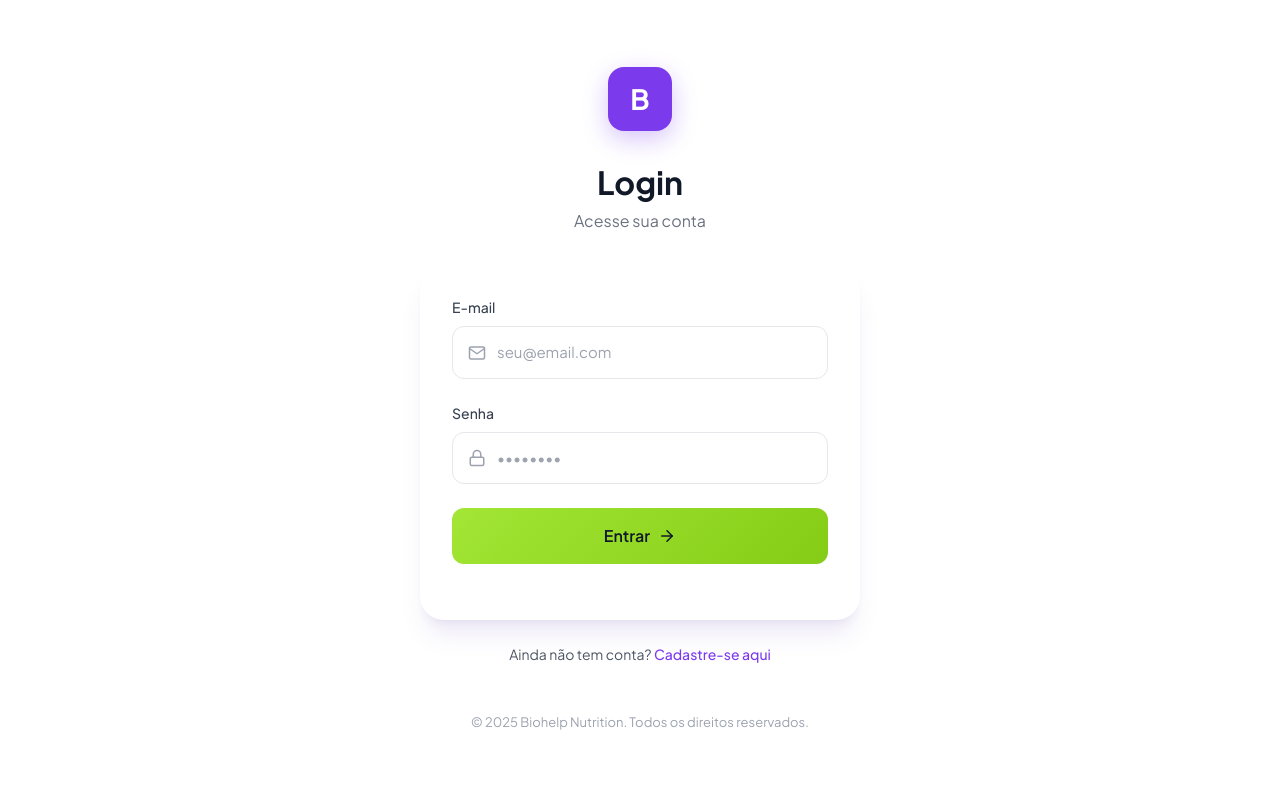
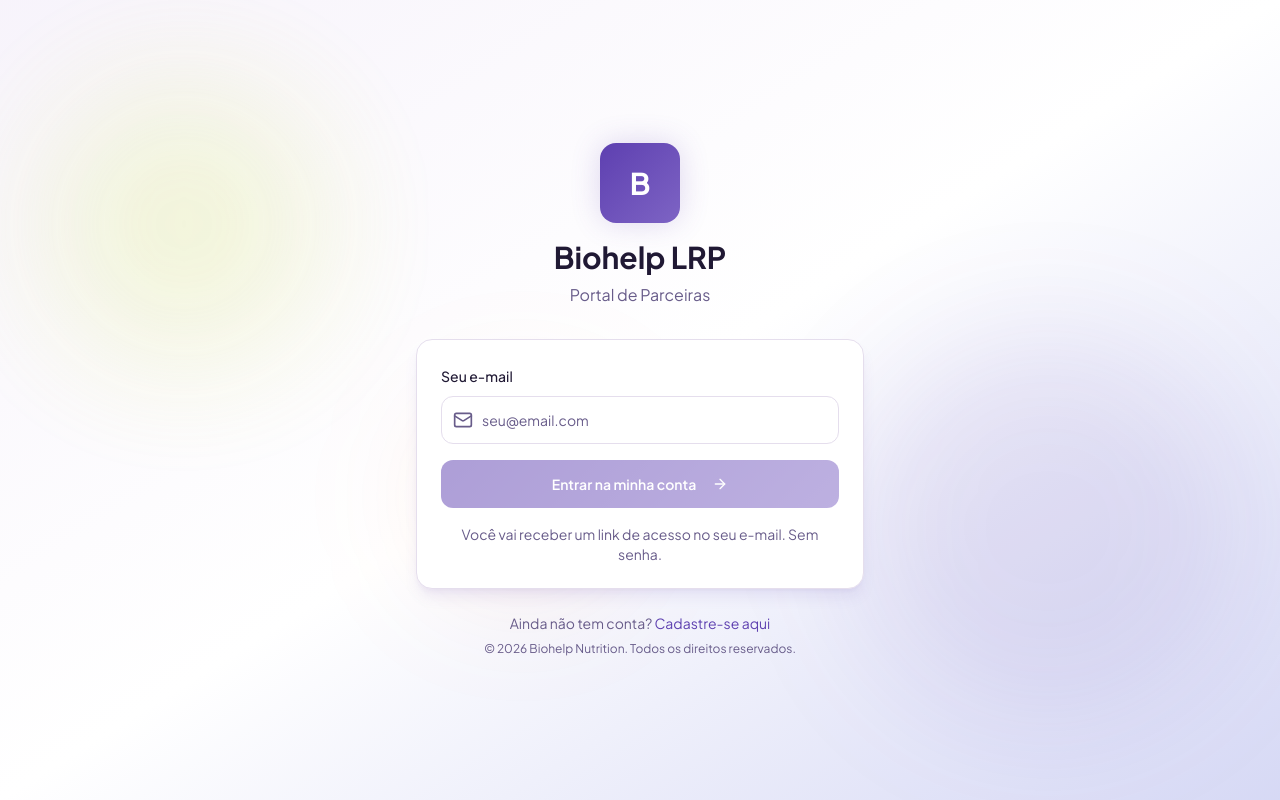
Before and after one commit to biohelpbr/RLP-BIOHELP, a Next.js app: page /login in a window 1280 px wide. Built offline with nearby package versions, Linux system fonts and the light colour scheme.

Commit message:
fix: login sempre V2 (magic link) — remove switch V1/V2 por feature flag

```diff
--- a/app/login/page.tsx
+++ b/app/login/page.tsx
@@ -1,15 +1,5 @@
-import { isV2Enabled } from "@/lib/utils/featureFlags"
-import V1Login from "./V1Login"
 import V2Login from "./V2Login"
 
-/**
- * `/login` — switch v1/v2 via feature flag LRP_V2.
- *
- * Server Component. Quando flag OFF (default), renderiza V1Login (form
- * roxo legado). Quando ON, renderiza V2Login (visual Loveable absorvido,
- * tabs Parceira/Admin Biohelp). Lógica de auth (signInWithPassword via
- * /api/auth/login) é a mesma — só visual mudou.
- */
 export default function LoginPage() {
-  return isV2Enabled() ? <V2Login /> : <V1Login />
+  return <V2Login />
 }
```
